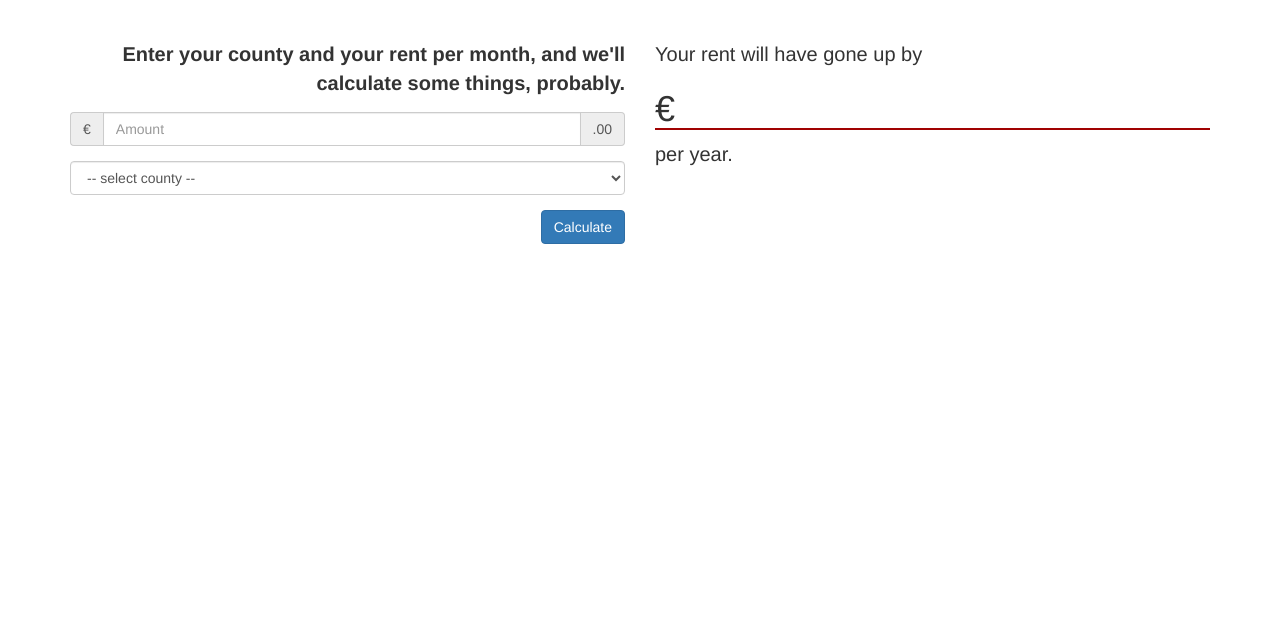
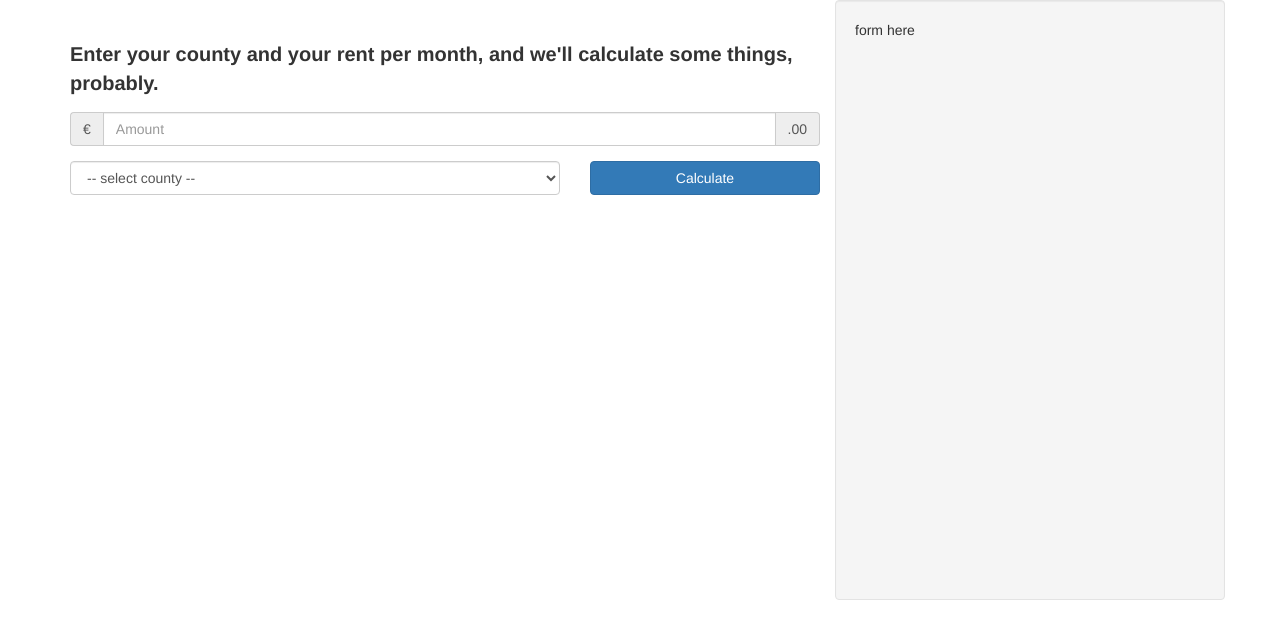
Before and after one commit to musasizifrancis/scratch.the-open.net, a Jekyll site: the page built from rent-calculator.html, in a window 1280 px wide. Shown: the top 639 px of the page. Built offline with Jekyll 4.4.1, drawn with Linux system fonts in a browser that asks for light colours.

Commit message:
Finish calculator per mockups

```diff
--- a/rent-calculator.html
+++ b/rent-calculator.html
@@ -4,8 +4,12 @@
 jquery: 1.12.4
 bootstrap: 3.3.7
 ---
-<div class="container this-page"><div class="row">
-  <div class="col-sm-6 text-right">
+<div class="container"><div class="row">
+  <div class="right-side-form col-sm-4 well pull-right" style="height:600px;">
+    form here
+  </div>
+
+  <div class="col-sm-8 this-page">
 
     <form id="interactive" class="form">
       <p><label class="" for="income">Enter your county and your rent per month, and we'll calculate some things, probably.</label></p>
@@ -17,30 +21,70 @@
           <div class="input-group-addon">.00</div>
         </div>
       </div>
-
-    <div class="form-group">
+      <div class="row">
+        <div class="form-group col-md-8">
           <select id="county" class="form-control">
             <option value="">-- select county --</option>
-        <option value="5055">Dublin County</option>
-        <option value="3392">Lenister </option>
-        <option value="2528">Munster</option>
-        <option value="1867">Connaught/Ulster</option>
-        <option value="5370">Dublin City Centre </option>
-        <option value="4760">Cork City</option>
-        <option value="4160">Galway City</option>
+            <option value="5055">Dublin County +50.6%</option>
+            <option value="3392">Lenister +33.9%</option>
+            <option value="2528">Munster +25.3%</option>
+            <option value="1867">Connaught/Ulster +18.7%</option>
+            <option value="5370">Dublin City Centre +53.7%</option>
+            <option value="4760">Cork City +47.6%</option>
+            <option value="4160">Galway City +41.6%</option>
           </select>
         </div>
+        <div class="form-group col-md-4">
+          <button type="submit" class="btn btn-primary btn-block">Calculate</button>
+        </div>
+      </div>
+    </form>
 
-    <button type="submit" class="btn btn-primary">Calculate</button>
-  </form>
+
+    <div id="expandy" class="well noshow">
+      <div class="row">
+        <div class="col-xs-6">
+          <h2 class="text-info">2011</h2>
+          <p> In your area in 2011, you would have been paying roughly</p>
+          <div class="input-group">
+            <div class="input-group-addon">€</div>
+            <span class="form-control" id="answer-2011">{ amount }</span>
+            <div class="input-group-addon">.00</div>
+          </div>
+          <span class="text-muted col-xs-12 text-right"><small>per month</small></span>
+          <p> That's €<span id="answer-2011-diff">{ amount }</span> less per year.</p>
+        </div>
+        <div class="col-xs-6 text-right">
+          <h2 class="text-right text-warning">2021</h2>
+          <p> And if rents continue to increase at this rate, you could be paying</p>
+          <div class="input-group">
+            <div class="input-group-addon">€</div>
+            <span class="form-control" id="answer-2021">{ amount }</span>
+            <div class="input-group-addon">.00</div>
+          </div>
+          <span class="text-muted col-xs-12 text-right"><small>per month</small></span>
+          <p> That's €<span id="answer-2021-diff">{ amount }</span> more per year.</p>
         </div>
 
-  <div class="col-sm-6">
-  <p>Your rent will have gone up by </p> <h1>€ <span id="answer"></span></h1> <p>per year.</p>
+        <div class="col-xs-12">
+          <h2>That's an increase of €<span id="answer">{ amount }</span> per year in just one decade.</h2>
+
+          <p>Help us push back against inordinate rent increases. Sign our
+          petition here, and share with your friends on the next page!</p>
         </div>
+      </div>
+    </div>
+  </div>
+
+
 </div></div>
 
 <script>
+// from http://stackoverflow.com/questions/2901102/how-to-print-a-number-with-commas-as-thousands-separators-in-javascript
+function numberWithCommas(x) {
+  return x.toString().replace(/\B(?=(\d{3})+(?!\d))/g, ",");
+}
+
 $(document).ready(function() {
   $('#interactive').on('submit', function(e) {
     e.preventDefault();
@@ -75,10 +118,22 @@
   border-bottom: 2px #A00202 solid;
   min-width: 200px;
 }
-
+.this-page h2.text-warning:first-child,
+.this-page h2.text-info:first-child {
+  margin-top: 0;
+  text-decoration: underline;
+}
+.this-page .noshow { display: none;}
 .this-page {
   padding-top: 40px;
   padding-bottom: 40px;
   font-size: 20px;
 }
+.this-page .initial {
+  display: none;
+}
+#answer-2011, #answer-2021 {
+  text-decoraction: underline;
+}
+
 </style>
```
Also changed, not shown: other parts of rent-calculator.html (+9 -10 lines). Lines whose indentation alone changed are shown as unchanged.
